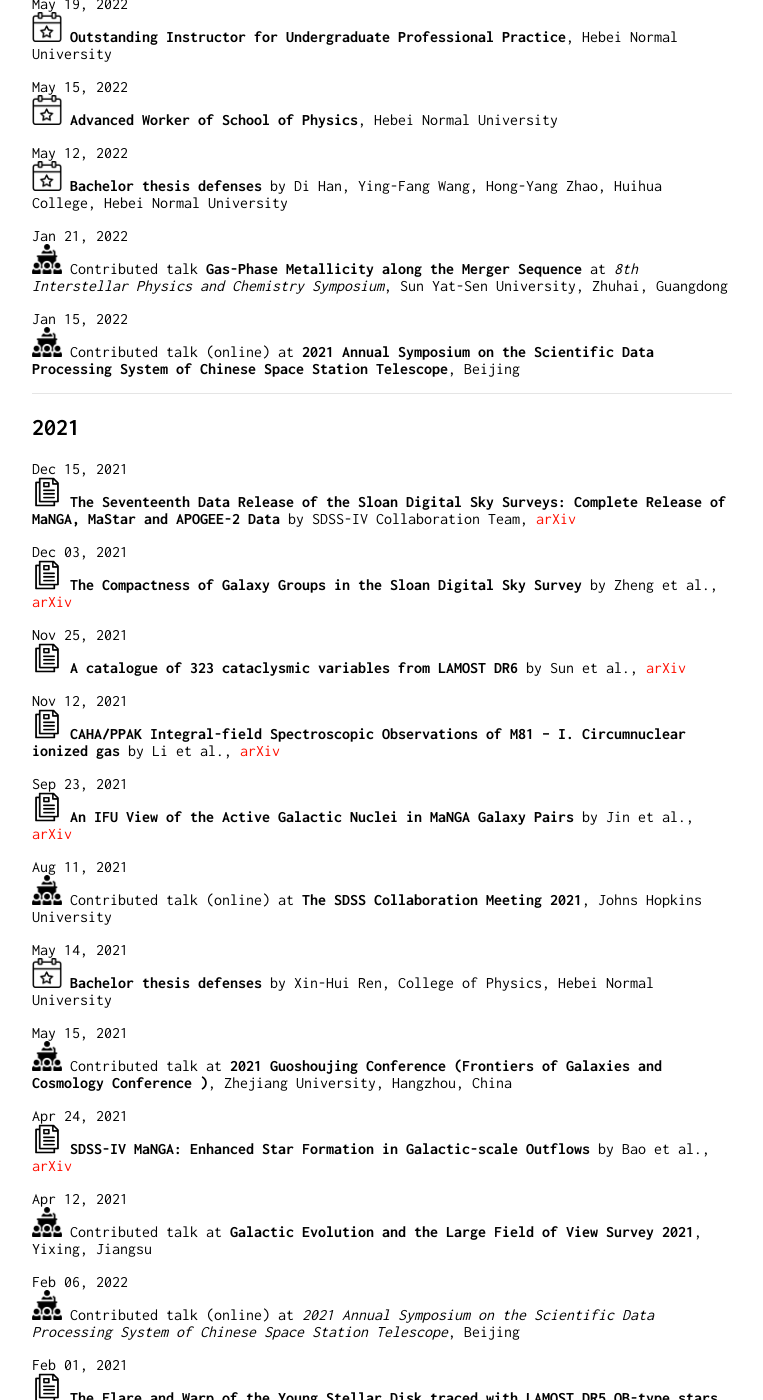
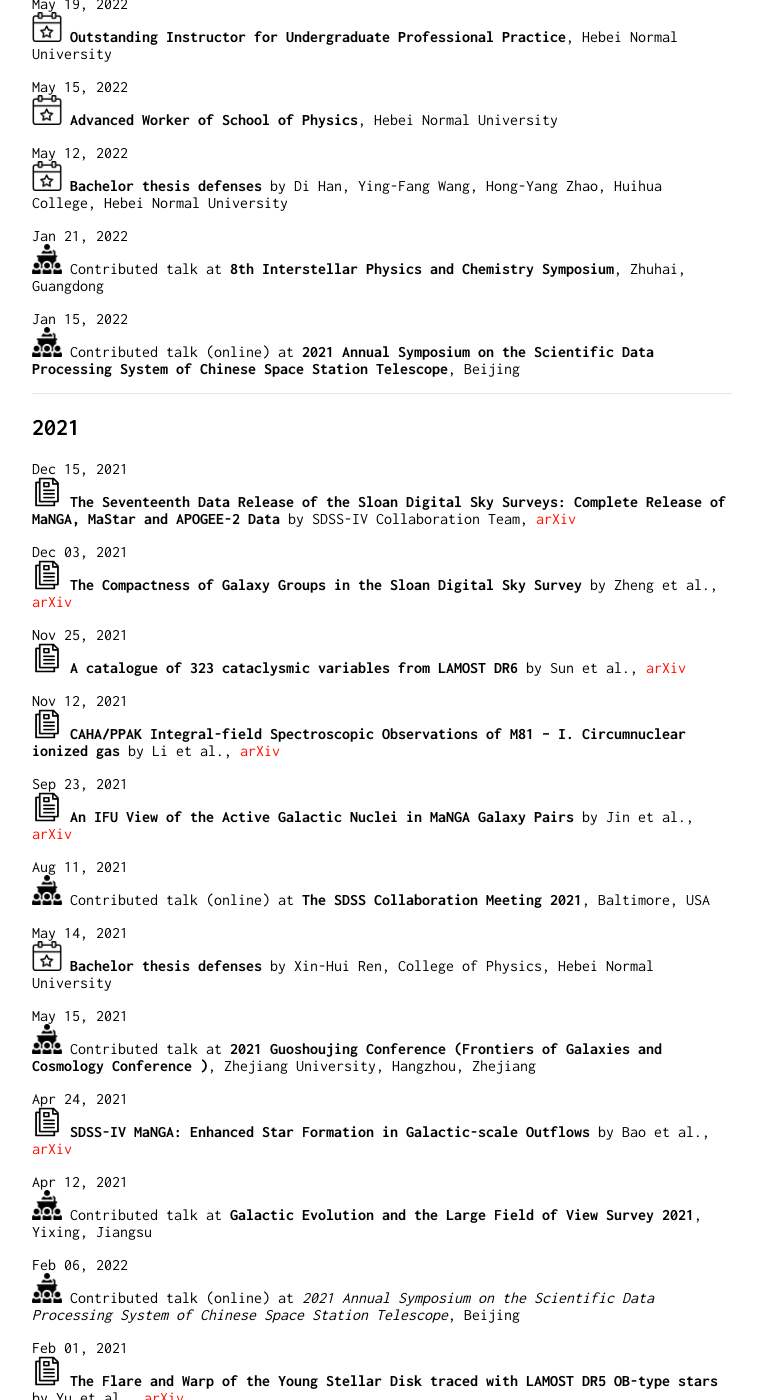
Before and after one commit to fengshuai0210/fengshuai0210.github.io, a Jekyll site: the page built from events.md, in a window 1280 px wide and 1400 px high, scrolled down 1251 px. Shown: the whole window, without its empty margins (258-1021 px from the left). Built offline with Jekyll 4.4.1, drawn with Linux system fonts in a browser that asks for light colours; our own code applies the rules of GitHub Pages for plain Markdown files; some of the changed text lies outside the part shown.

Commit message:
Update events.md

```diff
--- a/events.md
+++ b/events.md
@@ -12,19 +12,19 @@
 ## 2023
 
 Apr 20, 2023\
-<img src="/image/meeting-icon.png" style="width:30px;height:30px;"> *Astroinformatics and China-VO 2022*, Guilin, Guangxi
+<img src="/image/meeting-icon.png" style="width:30px;height:30px;"> **Astroinformatics and China-VO 2022**, Guilin, Guangxi
 
 Apr 08, 2023\
 <img src="/image/event-icon.png" style="width:30px;height:30px;"> **Outstanding Youth Award of Beijing Astronomical Society**
 
 Mar 26, 2023\
-<img src="/image/talk-icon.png" style="width:30px;height:30px;"> Contributed talk **The Suppression of Star Formation in Galaxy Pairs** at *Star Formation and Nuclear Activity in Galaxies*, Nanjing, Jiangsu
+<img src="/image/talk-icon.png" style="width:30px;height:30px;"> Contributed talk at **Star Formation and Nuclear Activity in Galaxies 2022**, Nanjing, Jiangsu
 
 Mar 16, 2023\
 <img src="/image/paper-icon.png" style="width:30px;height:30px;"> **A Chandra X-ray Survey of Optically Selected Close Galaxy Pairs: Unexpectedly Low Occupation of Active Galactic Nuclei** by He et al., [arXiv](https://arxiv.org/abs/2303.08388)
 
 Feb 10, 2023\
-<img src="/image/event-icon.png" style="width:30px;height:30px;"> *2023 Annual Meeting of Sitian Project*, Xinglong, Hebei
+<img src="/image/meeting-icon.png" style="width:30px;height:30px;"> *2023 Annual Meeting of Sitian Project*, Xinglong, Hebei
 
 Jan 01, 2023\
 <img src="/image/event-icon.png" style="width:30px;height:30px;"> **Master Tutor of Astronomy** at College of Physics, Hebei Normal University
@@ -35,7 +35,7 @@
 <img src="/image/event-icon.png" style="width:30px;height:30px;"> **Associated Professor** at College of Physics, Hebei Normal University
 
 Oct 11, 2022\
-<img src="/image/talk-icon.png" style="width:30px;height:30px;"> Contributed talk(online) at *ACAMAR 8: Australia-China Workshop on Astrophysics*
+<img src="/image/talk-icon.png" style="width:30px;height:30px;"> Contributed talk(online) at **ACAMAR 8: Australia-China Workshop on Astrophysics**
 
 Sep 7, 2022\
 <img src="/image/paper-icon.png" style="width:30px;height:30px;"> **MaNGA 8313-1901: gas accretion observed in a blue compact dwarf galaxy?** by Ju et al., [arXiv](https://arxiv.org/abs/2209.03298)
@@ -59,7 +59,7 @@
 <img src="/image/event-icon.png" style="width:30px;height:30px;"> **Bachelor thesis defenses** by Di Han, Ying-Fang Wang, Hong-Yang Zhao, Huihua College, Hebei Normal University
 
 Jan 21, 2022\
-<img src="/image/talk-icon.png" style="width:30px;height:30px;"> Contributed talk **Gas-Phase Metallicity along the Merger Sequence** at *8th Interstellar Physics and Chemistry Symposium*, Sun Yat-Sen University, Zhuhai, Guangdong
+<img src="/image/talk-icon.png" style="width:30px;height:30px;"> Contributed talk at **8th Interstellar Physics and Chemistry Symposium**, Zhuhai, Guangdong
 
 Jan 15, 2022\
 <img src="/image/talk-icon.png" style="width:30px;height:30px;"> Contributed talk (online) at **2021 Annual Symposium on the Scientific Data Processing System of Chinese Space Station Telescope**, Beijing
@@ -83,13 +83,13 @@
 <img src="/image/paper-icon.png" style="width:30px;height:30px;"> **An IFU View of the Active Galactic Nuclei in MaNGA Galaxy Pairs** by Jin et al., [arXiv](https://arxiv.org/abs/2109.11084)
 
 Aug 11, 2021\
-<img src="/image/talk-icon.png" style="width:30px;height:30px;"> Contributed talk (online) at **The SDSS Collaboration Meeting 2021**, Johns Hopkins University
+<img src="/image/talk-icon.png" style="width:30px;height:30px;"> Contributed talk (online) at **The SDSS Collaboration Meeting 2021**, Baltimore, USA
 
 May 14, 2021\
 <img src="/image/event-icon.png" style="width:30px;height:30px;"> **Bachelor thesis defenses** by Xin-Hui Ren, College of Physics, Hebei Normal University
 
 May 15, 2021\
-<img src="/image/talk-icon.png" style="width:30px;height:30px;"> Contributed talk at **2021 Guoshoujing Conference (Frontiers of Galaxies and Cosmology Conference )**, Zhejiang University, Hangzhou, China
+<img src="/image/talk-icon.png" style="width:30px;height:30px;"> Contributed talk at **2021 Guoshoujing Conference (Frontiers of Galaxies and Cosmology Conference )**, Zhejiang University, Hangzhou, Zhejiang
 
 Apr 24, 2021\
 <img src="/image/paper-icon.png" style="width:30px;height:30px;"> **SDSS-IV MaNGA: Enhanced Star Formation in Galactic-scale Outflows** by Bao et al., [arXiv](https://arxiv.org/abs/2104.11886)
```
